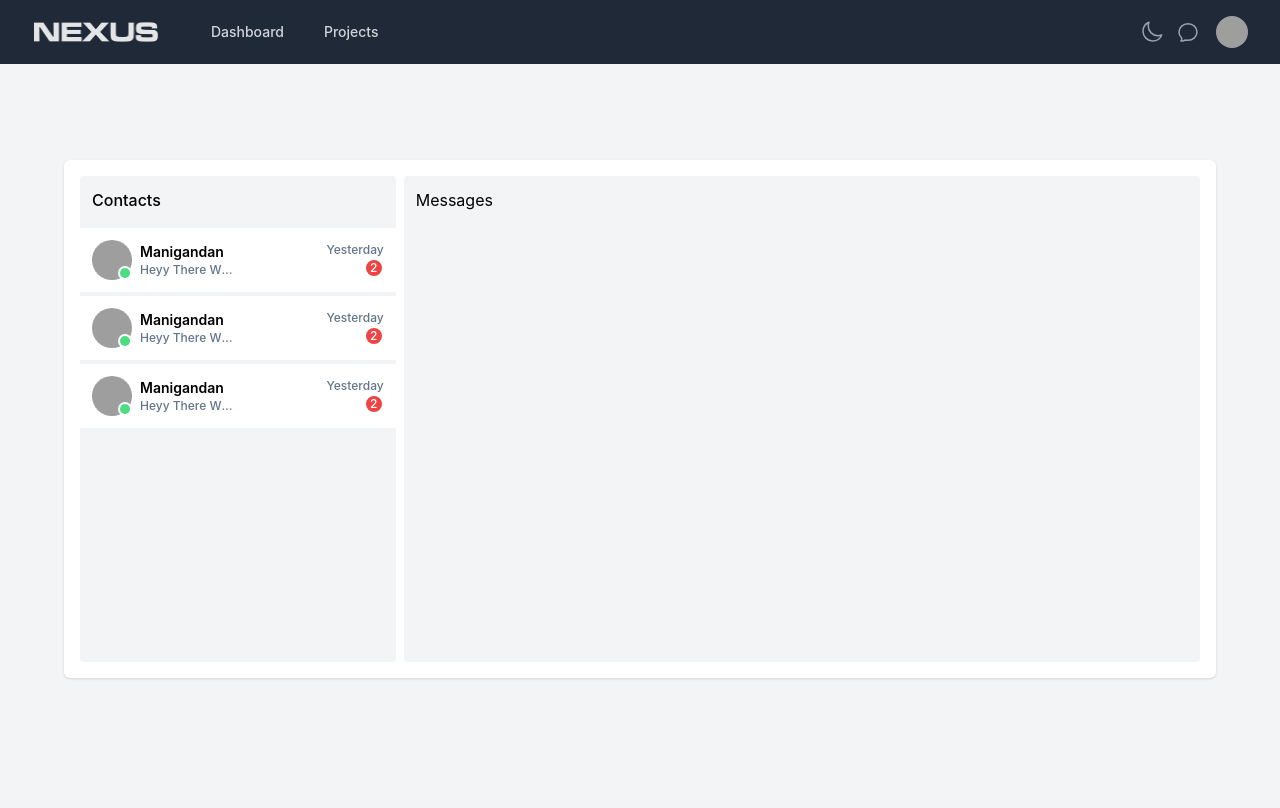
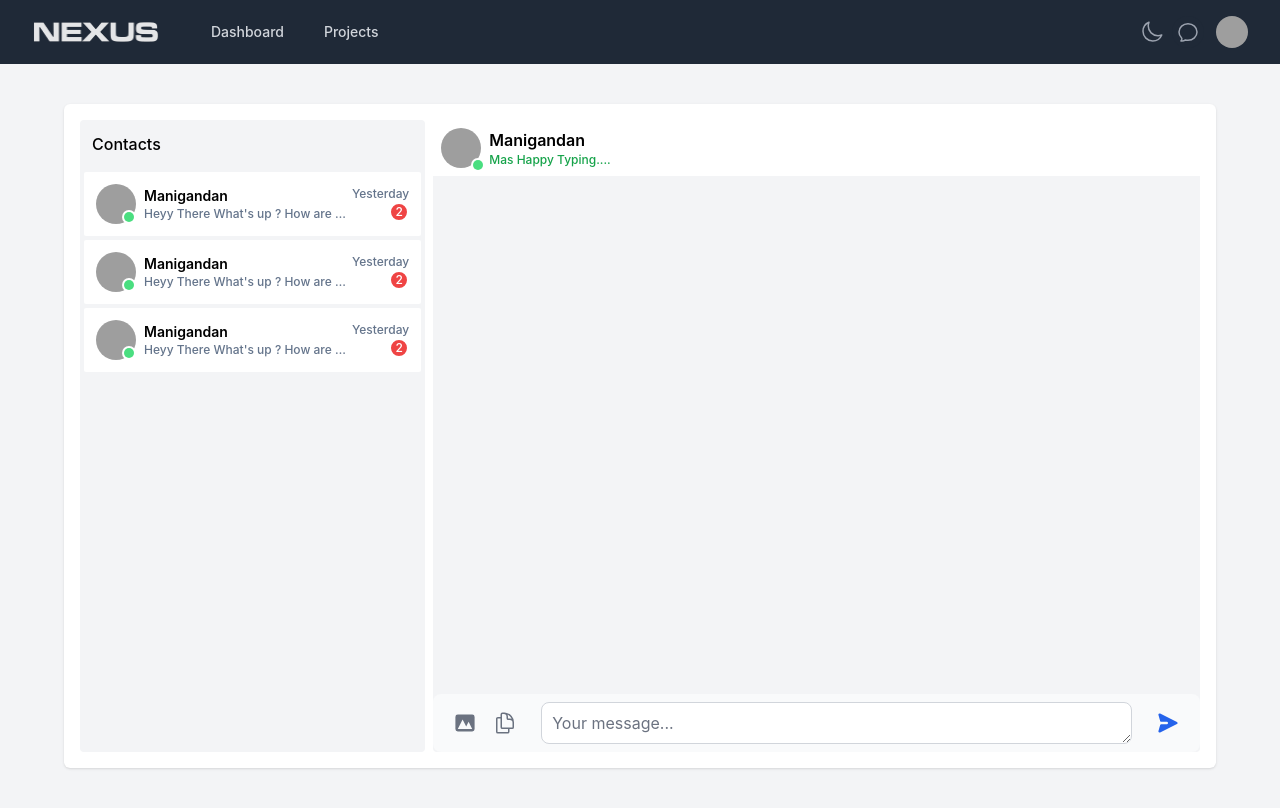
Before and after one commit to mg-the-programmer/nexus_1.1, a React (Create React App) app in the folder client/: page /messages in a window 1280 px wide. Built offline with nearby package versions, Linux system fonts and the light colour scheme; grey boxes are pictures that could not be loaded.

Commit message:
Chat Page little bit done

```diff
--- a/client/src/Pages/ChatPage.js
+++ b/client/src/Pages/ChatPage.js
@@ -1,19 +1,20 @@
 import React from "react";
 import ChatInfo from "../components/ChatInfo";
+import ChatMessage from "../components/ChatMessage";
 
 export default function ChatPage() {
   return (
     <>
-      <div className="h-[93vh] bg-gray-100 pt-24 ">
-        <div className="cardContainer mx-4 flex h-4/5 max-w-6xl flex-row gap-x-2 rounded-md bg-white p-4 shadow hover:shadow-md md:mx-auto">
-          <div className="flex w-full flex-col gap-y-1 rounded bg-gray-100 font-medium sm:w-[40%] ">
+      <div className="h-[93vh] bg-gray-100 py-10 ">
+        <div className="cardContainer mx-4 flex h-full max-w-6xl flex-row gap-x-2 rounded-md bg-white p-4 shadow hover:shadow-md md:mx-auto">
+          <div className="flex flex w-full flex-col gap-y-1 rounded bg-gray-100 font-medium md:flex-[0.40] ">
             <div className="p-3">Contacts</div>
-            <ChatInfo className="p-3" />
-            <ChatInfo className="p-3" />
-            <ChatInfo className="p-3" />
+            <ChatInfo />
+            <ChatInfo />
+            <ChatInfo />
           </div>
-          <div className="flex hidden h-full flex-col rounded bg-gray-100 p-3 sm:w-full md:inline-block">
-            Messages
+          <div className="flex hidden h-full w-full flex-col rounded border-gray-200 bg-gray-100 md:inline-block">
+            <ChatMessage />
           </div>
         </div>
       </div>
--- a/client/src/components/ChatInfo.js
+++ b/client/src/components/ChatInfo.js
@@ -4,7 +4,7 @@ export default function ChatInfo(
   props,
   {
     name = "Manigandan",
-    recentMsg = "Heyy There What's up",
+    recentMsg = "Heyy There What's up ? How are you doing ? create a new project and start working on it. ",
     timing = "Yesterday",
     notiCount = 2,
   }
@@ -13,11 +13,11 @@ export default function ChatInfo(
     "https://images.unsplash.com/photo-1472099645785-5658abf4ff4e?ixlib=rb-1.2.1&ixid=eyJhcHBfaWQiOjEyMDd9&auto=format&fit=facearea&facepad=2&w=256&h=256&q=80";
   return (
     <div
-      className={`relative inline-block flex items-center bg-white ${props.className} justify-between `}>
+      className={`relative mx-1 flex items-center rounded-sm bg-white p-3 ${props.className} justify-between `}>
       <div className="flex items-center">
-        <div className="dp flex items-center">
+        <div className="flex w-10 items-center ">
           <img
-            className="inline-block h-10 w-10 rounded-full "
+            className="h-10 w-10 rounded-full "
             src={dp}
             alt="Image Description"
           />
@@ -26,9 +26,9 @@ export default function ChatInfo(
               true ? "bg-green-400" : "bg-red-400"
             }  ring-2 ring-white`}></span>
         </div>
-        <div className="details ml-2">
+        <div className="details ml-2 flex flex-col ">
           <div className="text-sm font-semibold ">{name}</div>
-          <div className="w-24 overflow-hidden overflow-ellipsis whitespace-nowrap text-xs text-slate-500">
+          <div className="w-[18rem] overflow-hidden text-ellipsis whitespace-nowrap text-xs text-slate-500 sm:w-[13rem]">
             {recentMsg}
           </div>
         </div>
--- /dev/null
+++ b/client/src/components/ChatMessage.js
@@ -0,0 +1,92 @@
+import { DocumentDuplicateIcon } from "@heroicons/react/24/outline";
+import React, { useState } from "react";
+
+export default function ChatMessage() {
+  const dp =
+    "https://images.unsplash.com/photo-1472099645785-5658abf4ff4e?ixlib=rb-1.2.1&ixid=eyJhcHBfaWQiOjEyMDd9&auto=format&fit=facearea&facepad=2&w=256&h=256&q=80";
+
+  const [isTyping, setIsTyping] = useState(true);
+  return (
+    <div className="relative flex h-full flex-col">
+      <div className="contactInfo flex items-center gap-x-2 bg-white p-2 ">
+        <div className="flex w-10 items-center ">
+          <img
+            className="h-10 w-10 rounded-full "
+            src={dp}
+            alt="Image Description"
+          />
+          <span
+            className={` absolute top-10 left-10 block h-2.5 w-2.5 rounded-full ${
+              true ? "bg-green-400" : "bg-red-400"
+            }  ring-2 ring-white`}></span>
+        </div>
+        <div className="flex flex-col">
+          <div className="text-md font-semibold ">Manigandan</div>
+          {isTyping ? (
+            <div className="text-xs font-medium text-green-600">
+              Mas Happy Typing....
+            </div>
+          ) : (
+            <div className="time text-xs text-slate-500">Yesterday</div>
+          )}
+        </div>
+      </div>
+      <div className="absolute bottom-0 w-full ">
+        {/* <div className="inline-flex items-center justify-center w-5 h-5 text-xs font-medium text-white bg-red-500 border-2 border-white rounded-full">
+          2
+        </div> */}
+        <form>
+          <label htmlFor="chat" className="sr-only">
+            Your message
+          </label>
+          <div className="flex items-center rounded-lg bg-gray-50 px-3 py-2 dark:bg-gray-700">
+            <button
+              type="button"
+              className="inline-flex cursor-pointer justify-center rounded-lg p-2 text-gray-500 hover:bg-gray-100 hover:text-gray-900 dark:text-gray-400 dark:hover:bg-gray-600 dark:hover:text-white">
+              <svg
+                aria-hidden="true"
+                className="h-6 w-6"
+                fill="currentColor"
+                viewBox="0 0 20 20"
+                xmlns="http://www.w3.org/2000/svg">
+                <path
+                  fillRule="evenodd"
+                  d="M4 3a2 2 0 00-2 2v10a2 2 0 002 2h12a2 2 0 002-2V5a2 2 0 00-2-2H4zm12 12H4l4-8 3 6 2-4 3 6z"
+                  clipRule="evenodd"
+                />
+              </svg>
+              <span className="sr-only">Upload image</span>
+            </button>
+            <button
+              type="button"
+              className="cursor-pointer rounded-lg p-2 text-gray-500 hover:bg-gray-100 hover:text-gray-900 dark:text-gray-400 dark:hover:bg-gray-600 dark:hover:text-white">
+              <DocumentDuplicateIcon className="h-6 w-6 " />
+
+              <span className="sr-only">Add emoji</span>
+            </button>
+            <textarea
+              id="chat"
+              rows={1}
+              className="mx-4 block w-full rounded-lg border border-gray-300 bg-white p-2.5 text-sm text-gray-900 focus:border-blue-500 focus:ring-blue-500 dark:border-gray-600 dark:bg-gray-800 dark:text-white dark:placeholder-gray-400 dark:focus:border-blue-500 dark:focus:ring-blue-500"
+              placeholder="Your message..."
+              defaultValue={""}
+            />
+            <button
+              type="submit"
+              className="inline-flex cursor-pointer justify-center rounded-full p-2 text-blue-600 hover:bg-blue-100 dark:text-blue-500 dark:hover:bg-gray-600">
+              <svg
+                aria-hidden="true"
+                className="h-6 w-6 rotate-90"
+                fill="currentColor"
+                viewBox="0 0 20 20"
+                xmlns="http://www.w3.org/2000/svg">
+                <path d="M10.894 2.553a1 1 0 00-1.788 0l-7 14a1 1 0 001.169 1.409l5-1.429A1 1 0 009 15.571V11a1 1 0 112 0v4.571a1 1 0 00.725.962l5 1.428a1 1 0 001.17-1.408l-7-14z" />
+              </svg>
+              <span className="sr-only">Send message</span>
+            </button>
+          </div>
+        </form>
+      </div>
+    </div>
+  );
+}
--- a/client/src/components/Navbar.js
+++ b/client/src/components/Navbar.js
@@ -80,7 +80,7 @@ export default function Example(props) {
                   </div>
                   <div className="hidden md:block">
                     <div className="ml-4 flex items-center md:ml-6">
-                      <button onClick={() => handleData()}>
+                      <button onClick={() => setisdarkmode(!isdarkmode)}>
                         {isdarkmode ? (
                           <MoonIcon className="h-6 w-6 text-gray-400 hover:text-white focus:outline-none focus:ring-2 focus:ring-white focus:ring-offset-2 focus:ring-offset-gray-800" />
                         ) : (
```
Also changed, not shown: client/src/Pages/Client/Dashboard.js (+0 -46 lines).
